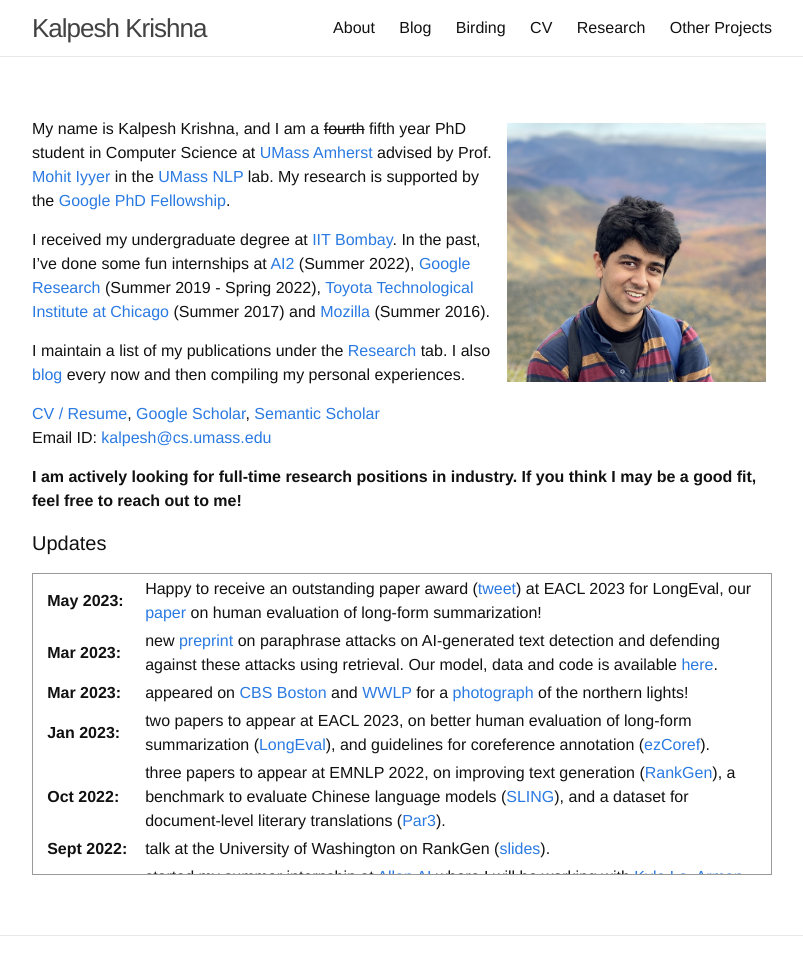
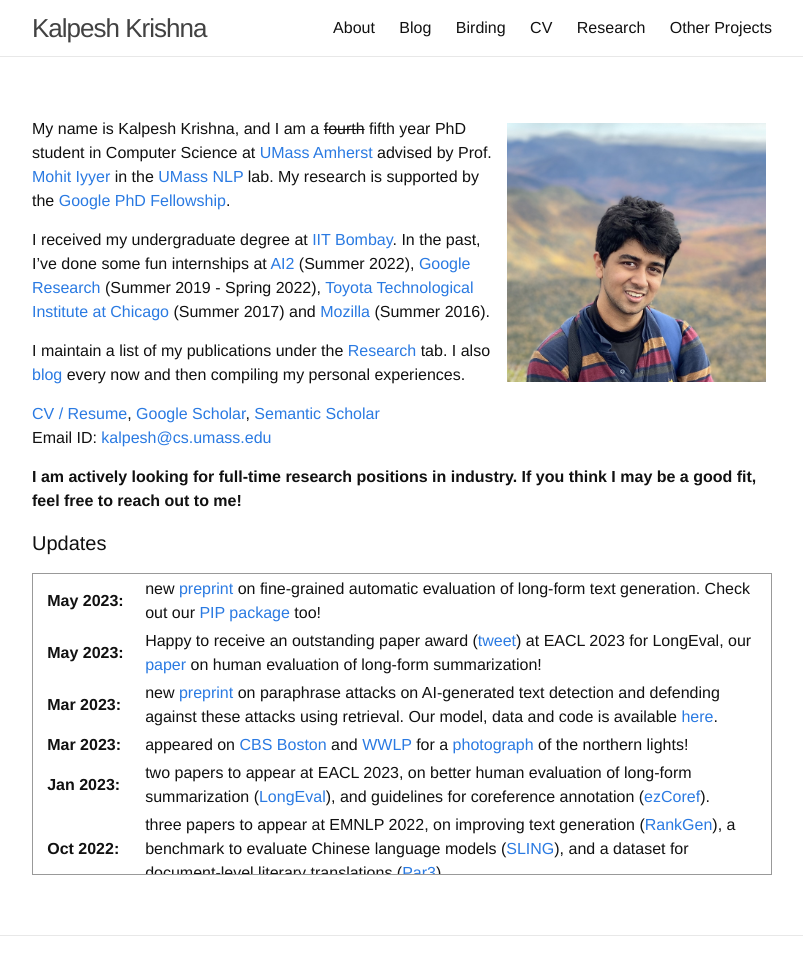
Before and after one commit to martiansideofthemoon/martiansideofthemoon.github.io, a Jekyll site: the page built from index.md, in a window 1280 px wide, cut to the strip 0-962 px from the top of the page. Shown: the whole strip, without its empty margins (238-1041 px from the left). Built offline with Jekyll 4.4.1, drawn with Linux system fonts in a browser that asks for light colours; comment, search, counter and statistics services are not loaded.

Commit message:
Update index.md

```diff
--- a/index.md
+++ b/index.md
@@ -22,6 +22,7 @@ Email ID: [kalpesh@cs.umass.edu](mailto:kalpesh@cs.umass.edu)
 <table>
 <col width="100px">
 <col width="650px">
+  <tr><td><b>May 2023:</b></td><td>new <a href="https://arxiv.org/abs/2305.14251">preprint</a> on fine-grained automatic evaluation of long-form text generation. Check out our <a href="https://pypi.org/project/factscore">PIP package</a> too!</td></tr>
 <tr><td><b>May 2023:</b></td><td>Happy to receive an outstanding paper award (<a href="https://twitter.com/kalpeshk2011/status/1654133082247815169">tweet</a>) at EACL 2023 for LongEval, our <a href="https://arxiv.org/abs/2301.13298">paper</a> on human evaluation of long-form summarization!</td></tr>
 <tr><td><b>Mar 2023:</b></td><td>new <a href="https://arxiv.org/abs/2303.13408">preprint</a> on paraphrase attacks on AI-generated text detection and defending against these attacks using retrieval. Our model, data and code is available <a href="https://github.com/martiansideofthemoon/ai-detection-paraphrases">here</a>.</td></tr>
   <tr><td><b>Mar 2023:</b></td><td>appeared on <a href="https://www.cbsnews.com/boston/news/northern-lights-captivate-stargazers-across-massachusetts/">CBS Boston</a> and <a href="https://www.wwlp.com/weather/weather-news/northern-lights-caught-on-camera-in-western-massachusetts/">WWLP</a> for a <a href="https://twitter.com/4cast4you/status/1639131581939077120">photograph</a> of the northern lights!</td></tr>
```
